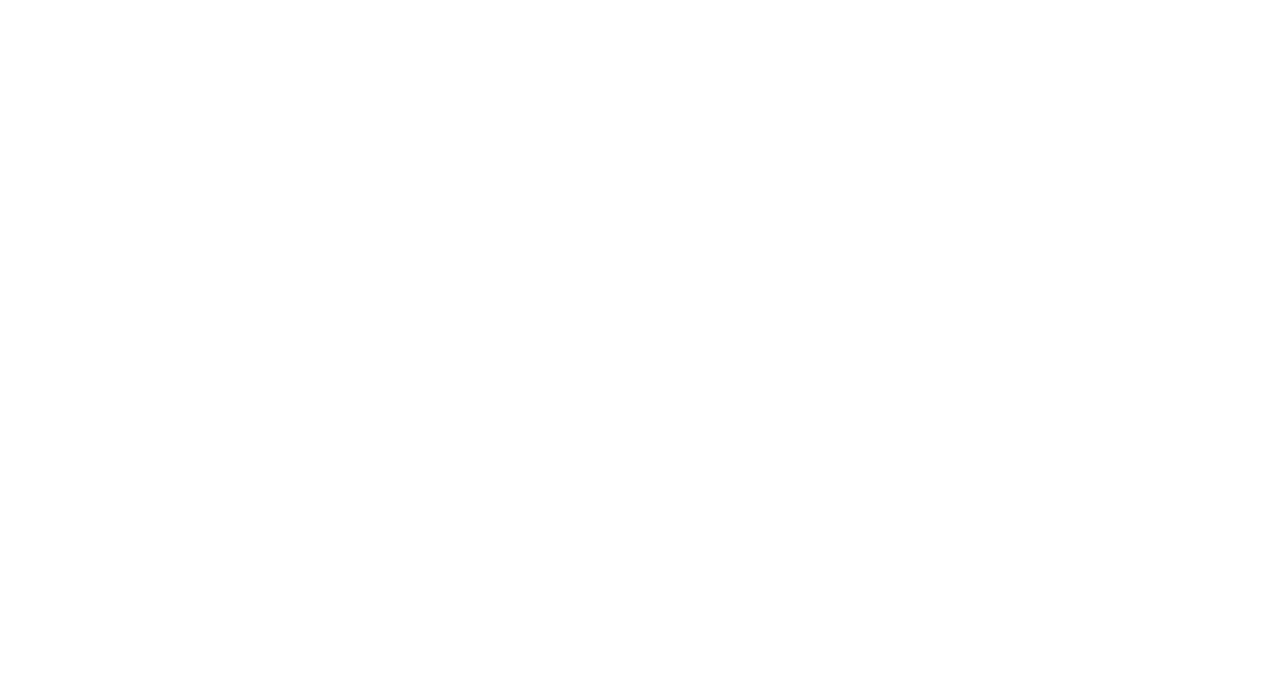
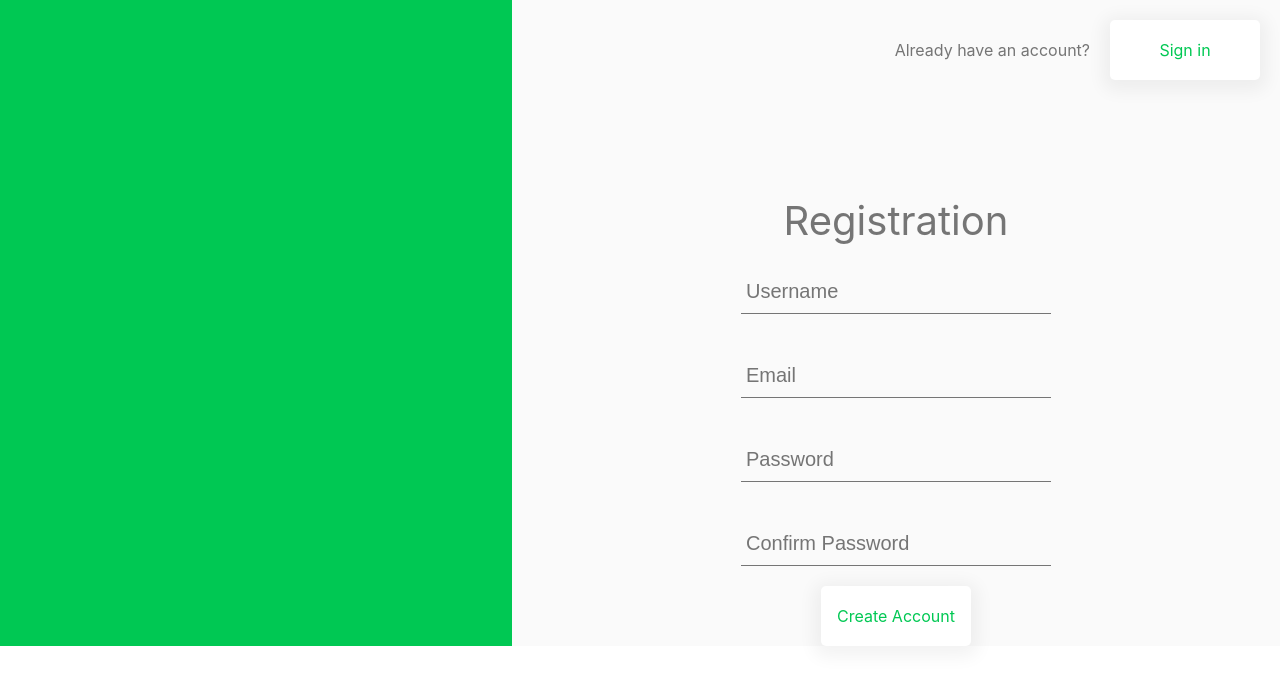
Before and after one commit to Water-My-Plants-webpt-203/front-end, a React (Create React App) app in the folder water-my-plants/: page /signup in a window 1280 px wide. Shown: the top 684 px of the page. Built offline with nearby package versions, Linux system fonts and the light colour scheme.

Commit message:
added signup form route to app component

```diff
--- a/water-my-plants/package.json
+++ b/water-my-plants/package.json
@@ -17,13 +17,8 @@
     "redux": "^4.0.5",
     "redux-thunk": "^2.3.0",
     "styled-components": "^5.2.3",
-
     "web-vitals": "^1.1.1",
     "yup": "^0.32.9"
-
-    "web-vitals": "^1.1.1"
-    "yup": "^0.32.9",
-
   },
   "scripts": {
     "start": "react-scripts start",
--- a/water-my-plants/src/App.js
+++ b/water-my-plants/src/App.js
@@ -5,7 +5,7 @@
 import PlantGallery from './Components/plantGallery';
 import PlantForm from './Components/plantForm'
 import LoginForm from "./Components/LoginForm";
-// import SignupForm from './Components/SignupForm'
+import Login from './Components/signup';
 
 
 function App() {
@@ -20,6 +20,9 @@
             </Route>
             <Route path='/login'>
               <LoginForm />
+            </Route>
+            <Route path='/signup'>
+              <Login />
             </Route>
             <Route path='/plants'>
               <PlantGallery />
--- a/water-my-plants/src/styles/index.js
+++ b/water-my-plants/src/styles/index.js
@@ -1,5 +1,4 @@
 import styled from 'styled-components';
-import plant from '../images/plants.jpg'
 
 const Styled = styled.div `
     .gallery-container {
```
Also changed, not shown: water-my-plants/src/images/plants.jpg (deleted).
